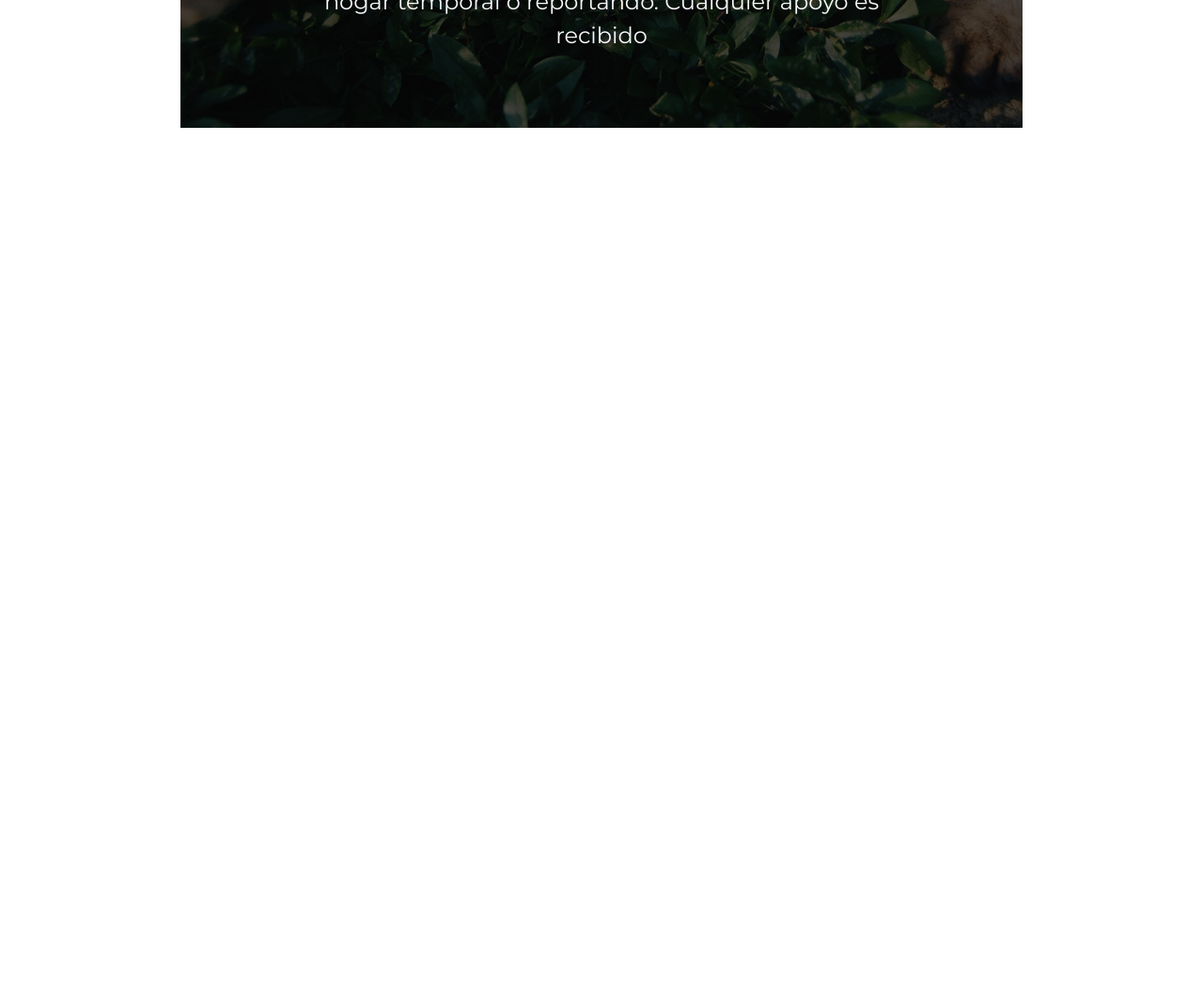
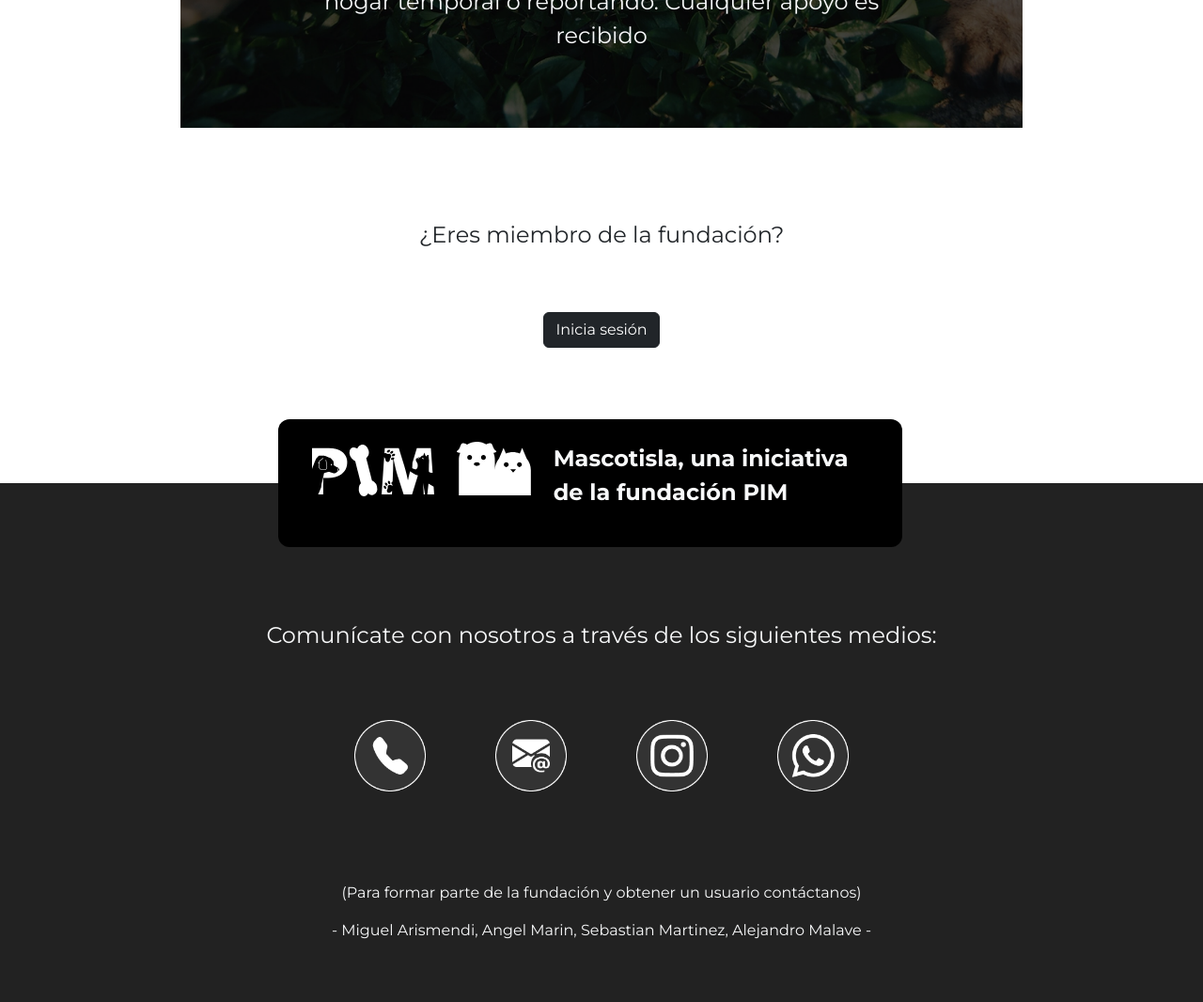
Before and after one commit to Miguel-Ar06/Mascotisla, a PHP site: page / in a window 1280 px wide. Shown: the part 2322-3388 px from the top of the page at 94% size. Before the commit the page ends 2458 px from the top, so only its background shows below. Run offline with PHP 8.4, Linux system fonts and the light colour scheme; some libraries are stand-ins or nearby versions.

Commit message:
terminada la pagina principal

```diff
--- a/index.html
+++ b/index.html
@@ -10,6 +10,23 @@
         <link href="https://cdn.jsdelivr.net/npm/bootstrap@5.3.6/dist/css/bootstrap.min.css" rel="stylesheet" integrity="sha384-4Q6Gf2aSP4eDXB8Miphtr37CMZZQ5oXLH2yaXMJ2w8e2ZtHTl7GptT4jmndRuHDT" crossorigin="anonymous">
         <link rel="stylesheet" href="styles/style.css">
         <title>Bienvenido a Mascotisla</title>
+
+        <style>
+            button, .btn, input[type="button"], input[type="submit"], .hover-scale-up
+            {
+                transition: transform 0.3s ease-in-out;
+            }
+
+            button:hover, .btn:hover, input[type="button"]:hover, input[type="submit"]:hover, .hover-scale-up:hover
+            {
+                transform: scale(1.1);
+            }
+            .scale-down
+            {
+                height: auto;
+                width: 60%;
+            }
+        </style>
     </head>
 
     <body style="font-family: 'Montserrat';">
@@ -32,7 +49,7 @@
                         <button type="button" class="btn btn-light">Consulta animales</button>
                     </div>
                     <div class="col-auto text-center me-md-5">
-                        <button type="button" class="btn btn-light">Contáctanos</button>
+                        <a href="#footer" class="btn btn-light">Contáctanos</a>
                     </div>
                 </div>
             </div>
@@ -74,13 +91,14 @@
                 </div>
             </div>
 
-            <div class="Container mt-5">
-                <div class="row pt-5">
-                    <div class="col text-center">
+            <div class="container mt-5">
+                <div class="row pt-5 justify-content-center">
+                    <div class="col-auto text-center">
                         <p class="fs-1 fw-bold color-black">¡Tu puedes cambiar eso!</p>
                     </div>
                 </div>
             </div>
+
             <div class="container mt-5 mb-5" style="padding-top: 5%; padding-bottom: 5%; background-image: url(images/perro\ y\ gato\ feli.png); background-size: cover; background-position: center; background-repeat: no-repeat; max-width: 70%; height: autopx;">
                 <div class="row align-items-center justify-content-center">
                     <div class="col-2">
@@ -99,7 +117,7 @@
                 </div>
                 <div class="row flex-grow-1 justify-content-center pt-3">
                     <div class="col-auto text-center">
-                        <button type="button" class="btn btn-light">Contáctanos</button>
+                        <a href="#footer" class="btn btn-light">Contáctanos</a>
                     </div>
                 </div>
                 <div class="row align-items-center justify-content-center pt-5">
@@ -108,9 +126,64 @@
                     </div>
                 </div>
             </div>
+
+            <div class="container">
+                <div class="row mt-5 justify-content-center align-items-center">
+                    <div class="col-auto pt-5">
+                        <p class="tex-center fs-4 color-black">¿Eres miembro de la fundación?</p>
+                    </div>
+                </div>
+                <div class="row justify-content-center align-items-center">
+                    <div class="col-auto pt-5 pb-5 mb-5">
+                        <button type="button" class="btn btn-dark">Inicia sesión</button>
+                    </div>
+                </div>
+            </div>
         </main>
 
-        <footer>
+        <footer id="footer">
+            <div class="container-fluid mt-5 p-5 position-relative" style="background-color: #222222;">
+                <div class="row position-absolute top-0 start-50 translate-middle p-4" style="background-color: black;  border-radius: 12px;">
+                    <div class="col-3 align-items-center" >
+                        <img src="images/Logo PIM.svg" alt="logo Pim" class="img-fluid">
+                    </div>
+                    <div class="col-2 align-items-center" >
+                        <img src="images/Logo.svg" alt="logo Pim" class="img-fluid">
+                    </div>
+                    <div class="col-7">
+                        <p class="fs-4 fw-bold text-light text-break"> Mascotisla, una iniciativa de la fundación PIM</p>
+                    </div>
+                </div>
+                <div class="row pt-5 justify-content-center align-items-center">
+                    <div class="col-auto pt-5 pb-5">
+                        <p class="tex-center fs-4 text-light">Comunícate con nosotros a través de los siguientes medios:</p>
+                    </div>
+                </div>
+                <div class="row pt-2 justify-content-center align-items-center" >
+                    <div class="col-auto text-center">
+                        <img src="images/Telefono.png" class="img-fluid hover-scale-up scale-down">
+                    </div>
+                    <div class="col-auto text-center">
+                        <img src="images/Mail.png" class="img-fluid hover-scale-up scale-down">
+                    </div>
+                    <div class="col-auto text-center">
+                        <img src="images/Instagram.png" class="img-fluid hover-scale-up scale-down">
+                    </div>
+                    <div class="col-auto text-center">
+                        <img src="images/WhatsApp.png" class="img-fluid hover-scale-up scale-down">
+                    </div>
+                </div>
+                <div class="row pt-5 justify-content-center align-items-center">
+                    <div class="col-auto pt-5">
+                        <p class="tex-center fs-6 text-light">(Para formar parte de la fundación y obtener un usuario contáctanos)</p>
+                    </div>
+                </div>
+                <div class="row justify-content-center align-items-center">
+                    <div class="col-auto">
+                        <p class="tex-center fs-6 text-light">- Miguel Arismendi, Angel Marin, Sebastian Martinez, Alejandro Malave -</p>
+                    </div>
+                </div>
+            </div>
         </footer>
 
         <script src="https://cdn.jsdelivr.net/npm/bo    otstrap@5.3.6/dist/js/bootstrap.bundle.min.js" integ    rity="sha384-j1CDi7MgGQ12Z7Qab0qlWQ/Qqz24Gc6BM0thvEM    VjHnfYGF0rmFCozFSxQBxwHKO" crossorigin="anonymous"></script>
--- a/styles/style.css
+++ b/styles/style.css
@@ -85,3 +85,5 @@ button
     min-height: 604px;
     max-height: 604px;
 }
+
+/* para reducir un poco el tamaño de cosas como los inconos de contacto que salen muy grandes por figma */
```
Also changed, not shown: images/Instagram.png (added), images/Mail.png (added), images/Telefono.png (added), images/WhatsApp.png (added).
